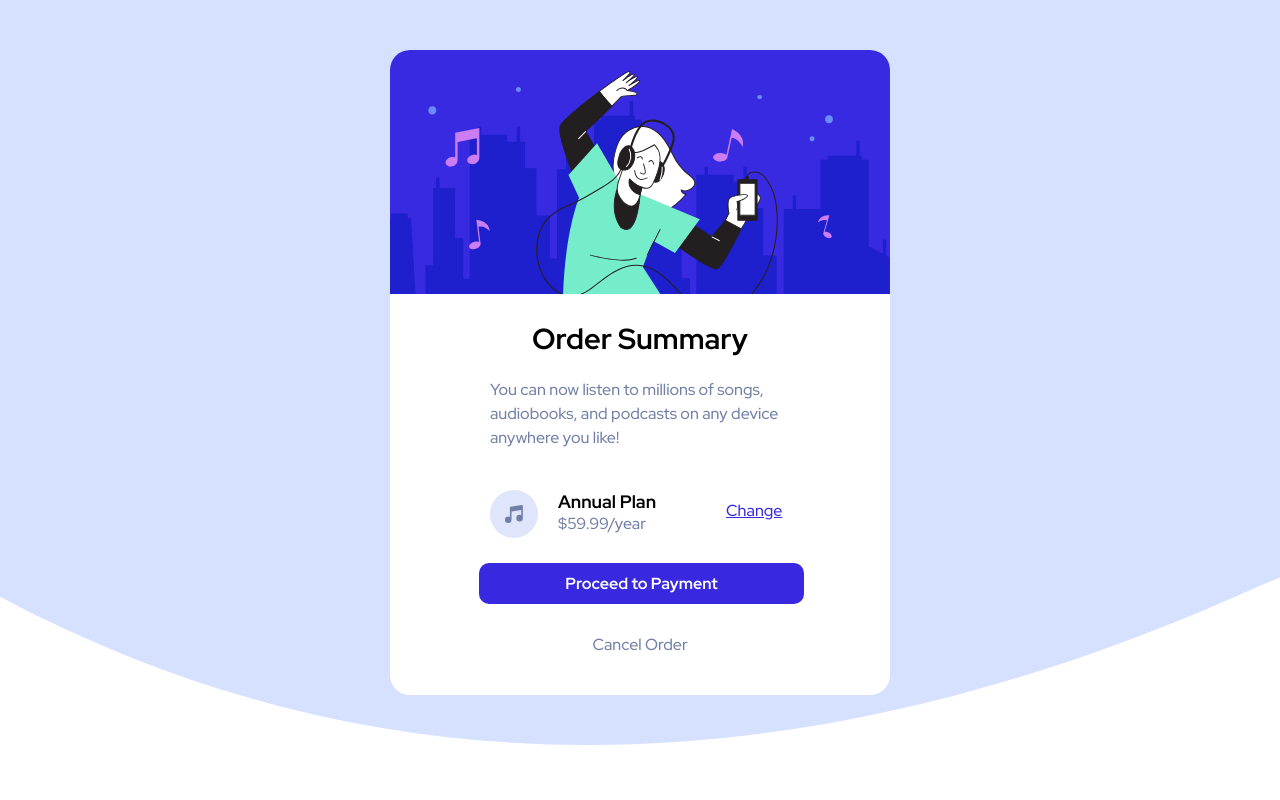
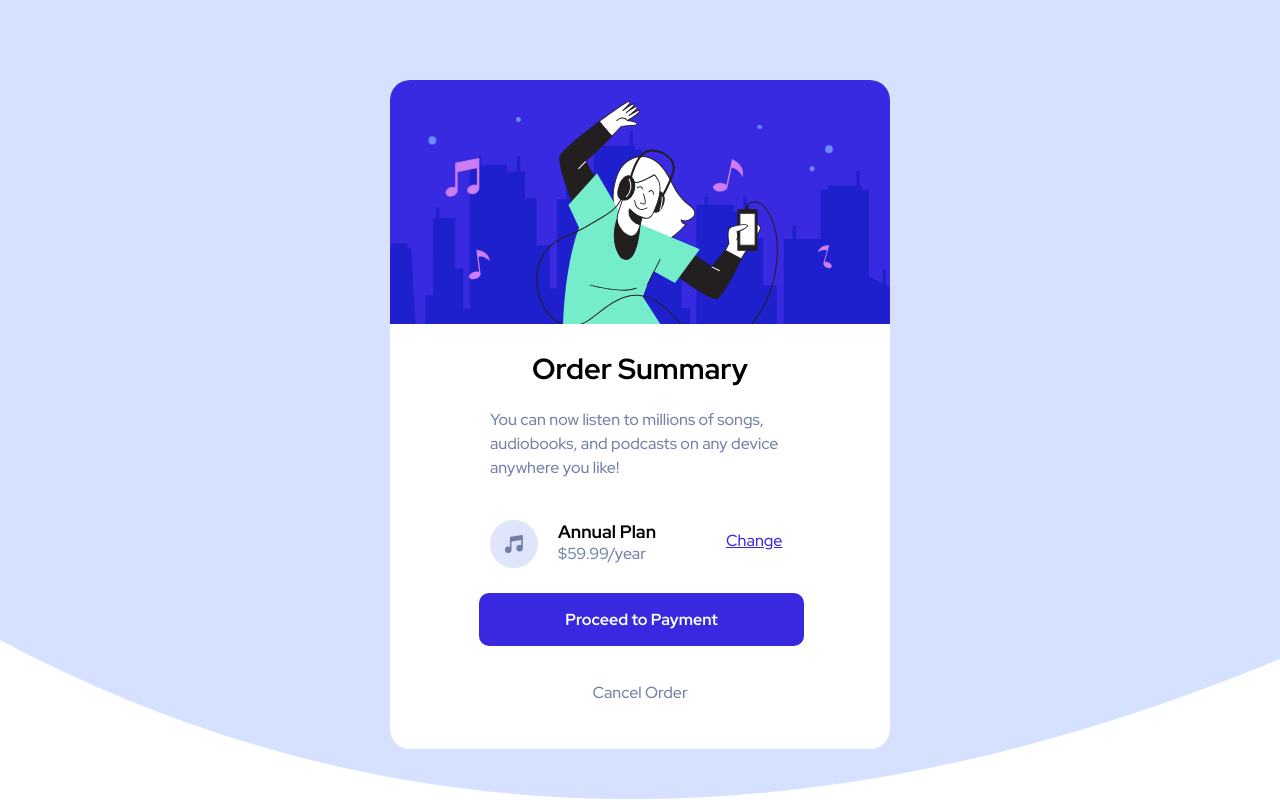
Before and after one commit to wadih1234/front-end-mentor-challenge, a plain HTML site: page index.html in a window 1280 px wide. Drawn offline with Linux system fonts and the light colour scheme.

Commit message:
fix bugs

```diff
--- a/index.html
+++ b/index.html
@@ -1,5 +1,5 @@
 <!DOCTYPE html>
-<html lang="en">
+<html>
 <head>
   <meta charset="UTF-8">
   <meta name="viewport" content="width=device-width, initial-scale=1.0"> <!-- displays site properly based on user's device -->
--- a/style.css
+++ b/style.css
@@ -18,6 +18,7 @@ body{
     background-repeat: no-repeat;
     font-family: 'Montserrat', sans-serif;
     font-family: 'Red Hat Display', sans-serif;
+    padding-top:30px;
 }
 .container{
     max-width: 80%;
@@ -65,7 +66,7 @@ body{
 }
 .btn{
     margin:20px;
-    padding:10px 30px;
+    padding:16px 30px;
     text-align:center;
     cursor:pointer;
 }
```
